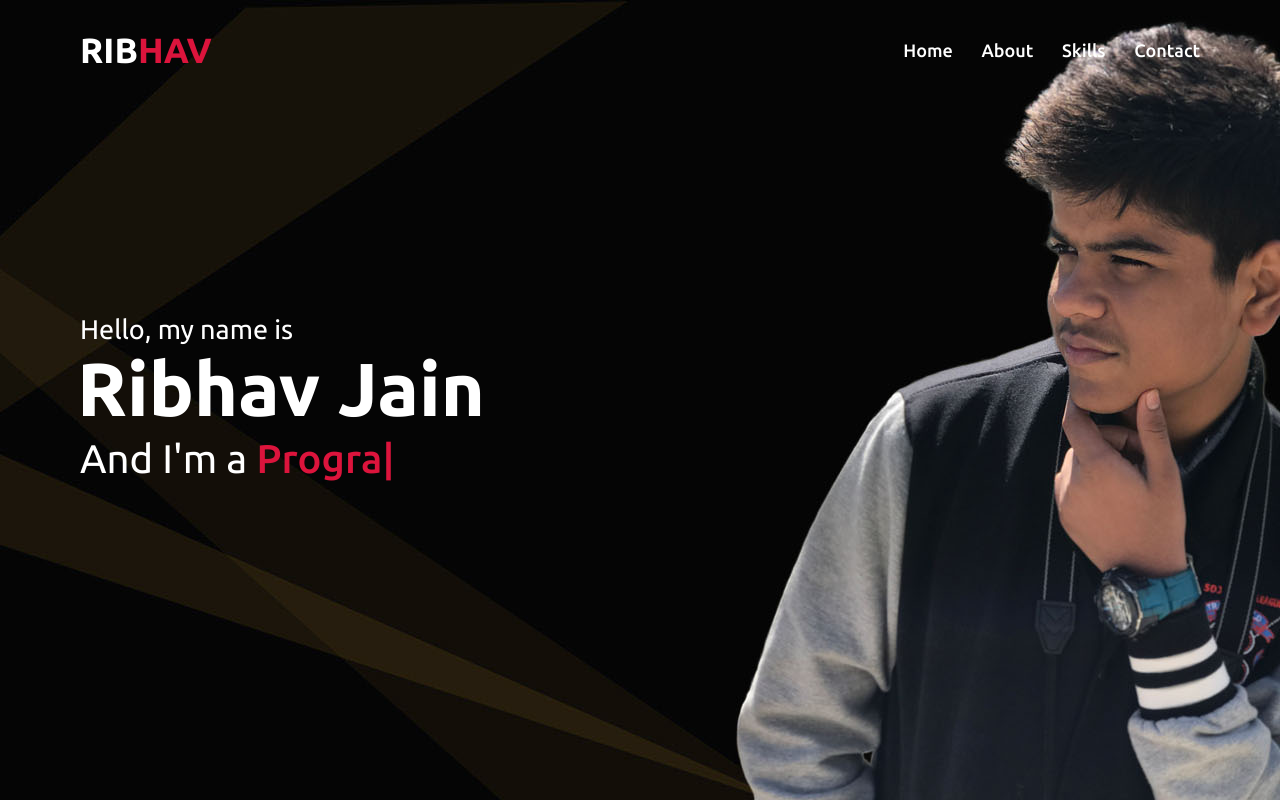
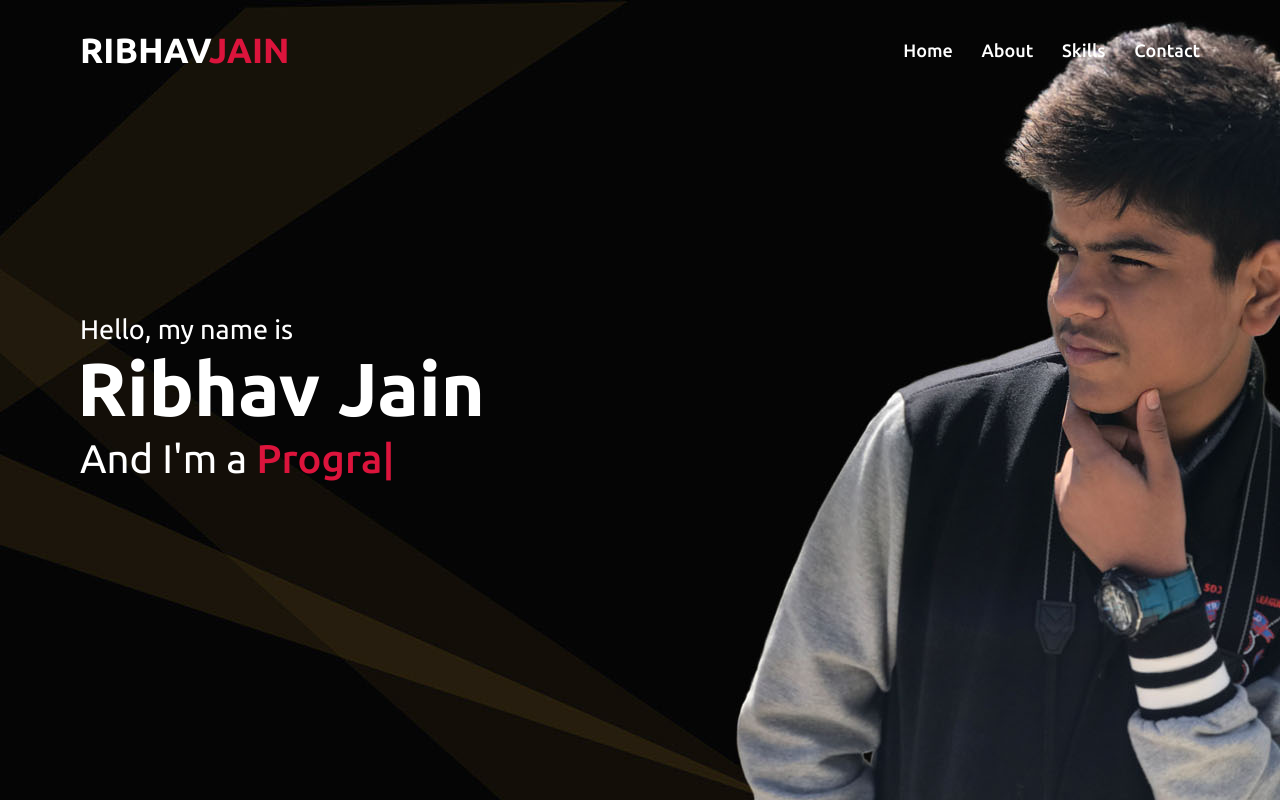
Before and after one commit to ribhav2003/csb-tmblh, a website: page index.html in a window 1280 px wide. Shown: the top 802 px of the page. Drawn offline with nearby package versions, Linux system fonts and the light colour scheme.

Commit message:
Deployment from Codesandbox.

```diff
--- a/index.html
+++ b/index.html
@@ -25,7 +25,7 @@
     <nav class="navbar">
       <div class="max-width">
         <div class="logo">
-          <a href="#">RIB<span>HAV</span></a>
+          <a href="#">RIBHAV<span>JAIN</span></a>
         </div>
         <ul class="menu">
           <li><a href="#home" class="menu-btn">Home</a></li>
```
